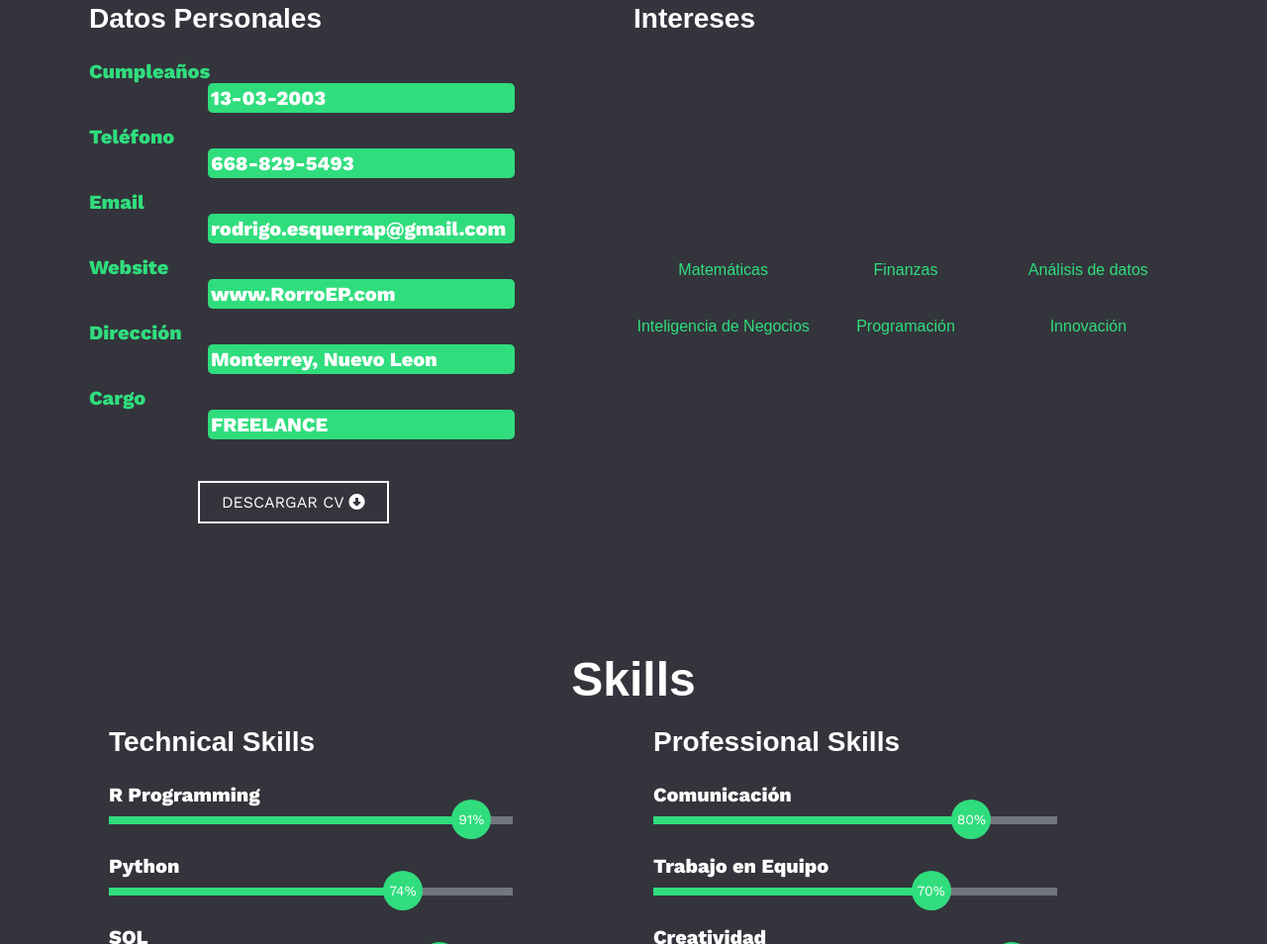
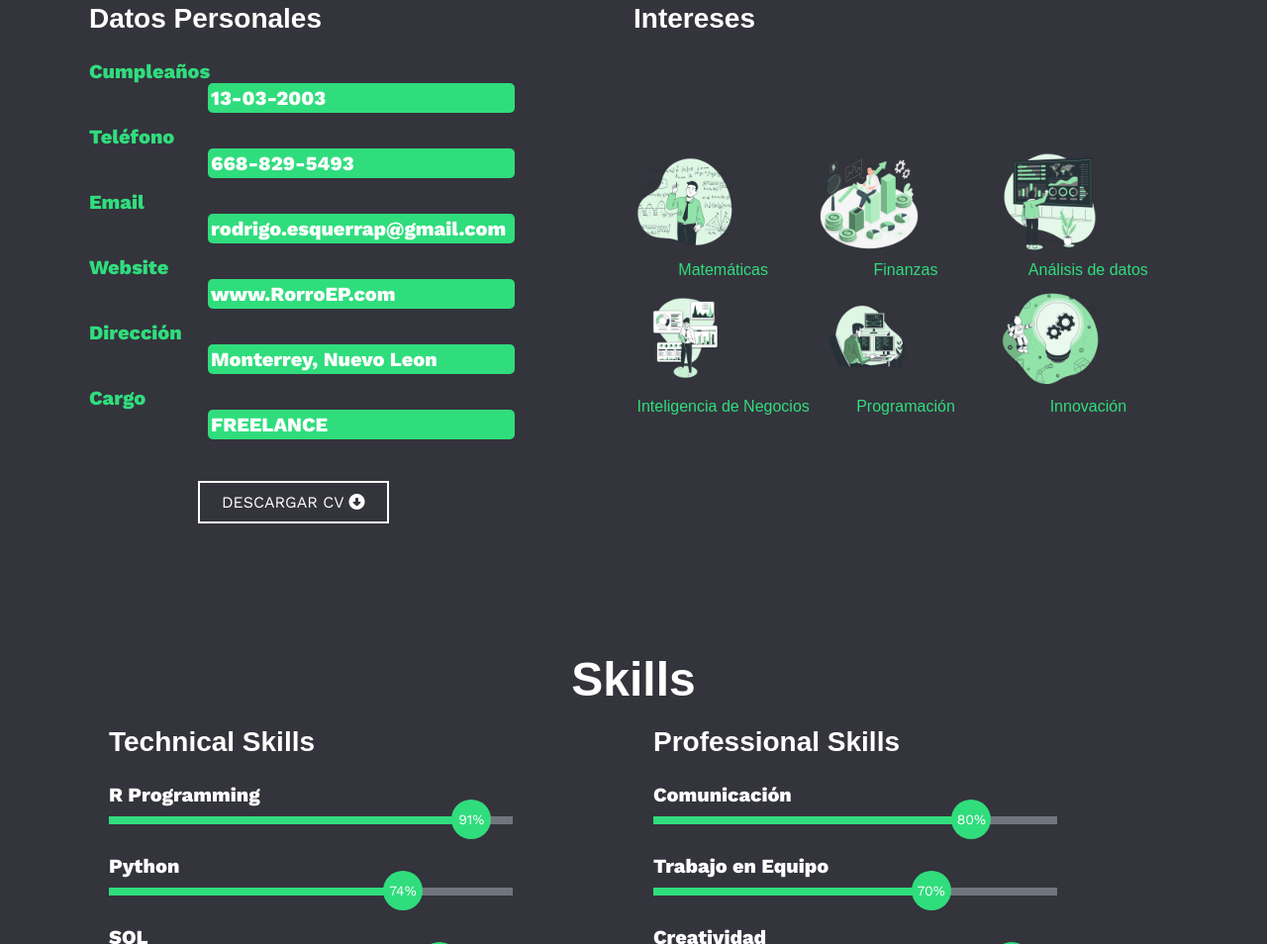
Before and after one commit to RodrigoEP013/RorroEP, a plain HTML site: page index.html in a window 1280 px wide. Shown: the part 1028-1982 px from the top of the page at 99% size. Drawn offline with nearby package versions, Linux system fonts and the light colour scheme; the site is published under a folder, as on GitHub Pages, so addresses that start at the root find nothing; a script that the page names is missing; a web font is replaced by a local one.

Commit message:
Correccion de Errores
Se habian ido unos / en la direccion de archivos

```diff
--- a/index.html
+++ b/index.html
@@ -98,27 +98,27 @@
                     <div class="contenedor-intereses">
                         <div class="mosaico">
                             <div class="intereses">
-                                <img src="/img/intereses/Mathematics-bro.png" alt="">
+                                <img src="img/intereses/Mathematics-bro.png" alt="">
                                 <span>Matemáticas</span>
                             </div>
                             <div class="intereses">
-                                <img src="/img/intereses/Investment data-amico.png" alt="">
+                                <img src="img/intereses/Investment data-amico.png" alt="">
                                 <span>Finanzas</span>
                             </div>
                             <div class="intereses">
-                                <img src="/img/intereses/Visual data-bro (1).png" alt="">
+                                <img src="img/intereses/Visual data-bro (1).png" alt="">
                                 <span>Análisis de datos</span>
                             </div>
                             <div class="intereses">
-                                <img src="/img/intereses/Data report-bro.png" alt="">
+                                <img src="img/intereses/Data report-bro.png" alt="">
                                 <span>Inteligencia de Negocios</span>
                             </div>
                             <div class="intereses">
-                                <img src="/img/intereses/Programming-bro.png" alt="">
+                                <img src="img/intereses/Programming-bro.png" alt="">
                                 <span>Programación</span>
                             </div>
                             <div class="intereses">
-                                <img src="/img/intereses/Innovation-bro.png" alt="">
+                                <img src="img/intereses/Innovation-bro.png" alt="">
                                 <span>Innovación</span>
                             </div>
                         </div>
@@ -312,7 +312,7 @@
         <div class="contenido-seccion">
             <h2>PORTFOLIO</h2>
             <div class="galeria">
-                <a href="/Proyectos/Proyecto Power BI Finanzas/indexPowerBIF.html">
+                <a href="Proyectos/Proyecto Power BI Finanzas/indexPowerBIF.html">
                     <div class="proyecto">
                         <img src="img/intereses/Finanzas.jpg" alt="">
                         <div class="overlay">
@@ -321,7 +321,7 @@
                         </div>
                     </div>
                 </a>
-                <a href="/Proyectos/Proyecto R Inversiones/indexRInver.html">
+                <a href="Proyectos/Proyecto R Inversiones/indexRInver.html">
                     <div class="proyecto">
                         <img src="img/intereses/Analisis de datos.jpg" alt="">
                         <div class="overlay">
```
